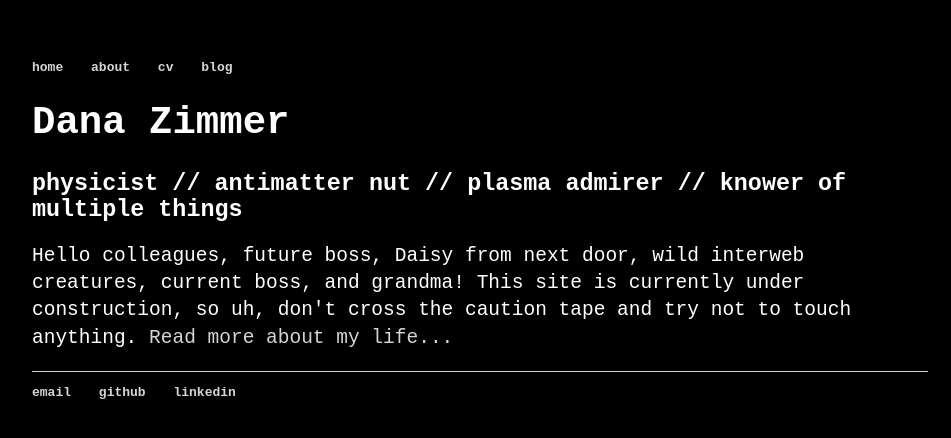
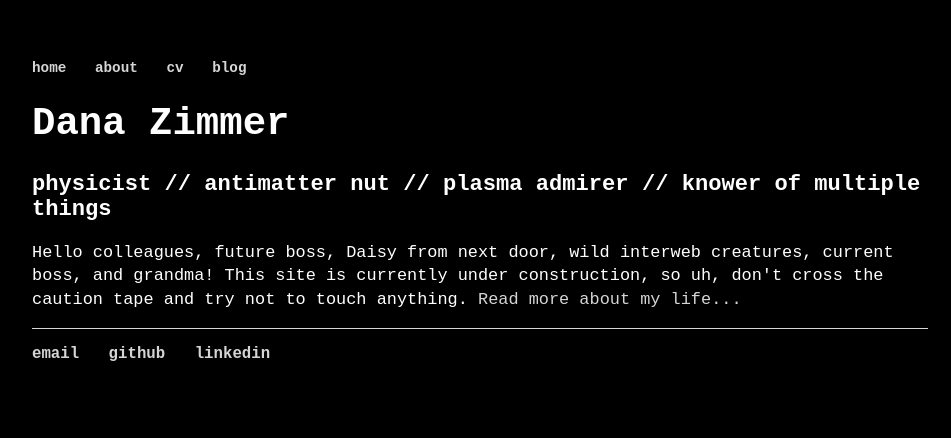
Before and after one commit to dmz11/dmz11.github.io, a Jekyll site: the page built from index.html, in a window 1280 px wide. Shown: the top 438 px of the page, without its empty margins (160-1111 px from the left). Built offline with Jekyll 4.4.1, drawn with Linux system fonts in a browser that asks for light colours.

Commit message:
text size changes

```diff
--- a/css/main.css
+++ b/css/main.css
@@ -3,10 +3,11 @@ body {
     width: 70%;
     color: white;
     background-color: black;
+    font-family: monospace;
 }
 nav ul, footer ul {
     font-family: monospace;
-    font-size: 1em;
+    font-size: 1.1em;
     padding: 0px;
     list-style: none;
     font-weight: bold;
@@ -25,20 +26,24 @@ a:hover {
 }
 h1 {
     font-size: 3em;
-    font-family: monospace;
 }
 h2 {
-    font-size: 1.8em;
-    font-family: monospace;
+    font-size: 1.7em;
+    font-weight: italic;
+}
+h3 {
+    font-size: 1.5em;
 }
 p {
-    font-family: monospace;
-    font-size: 1.5em;
+    font-size: 1.3em;
     line-height: 1.4em;
+}
+table {
+    font-size: 1.3em;
 }
 footer {
     border-top: 1px solid #d5d5d5;
-    font-size: 1em;
+    font-size: 1.1em;
 }
 
 ul.posts {
```
